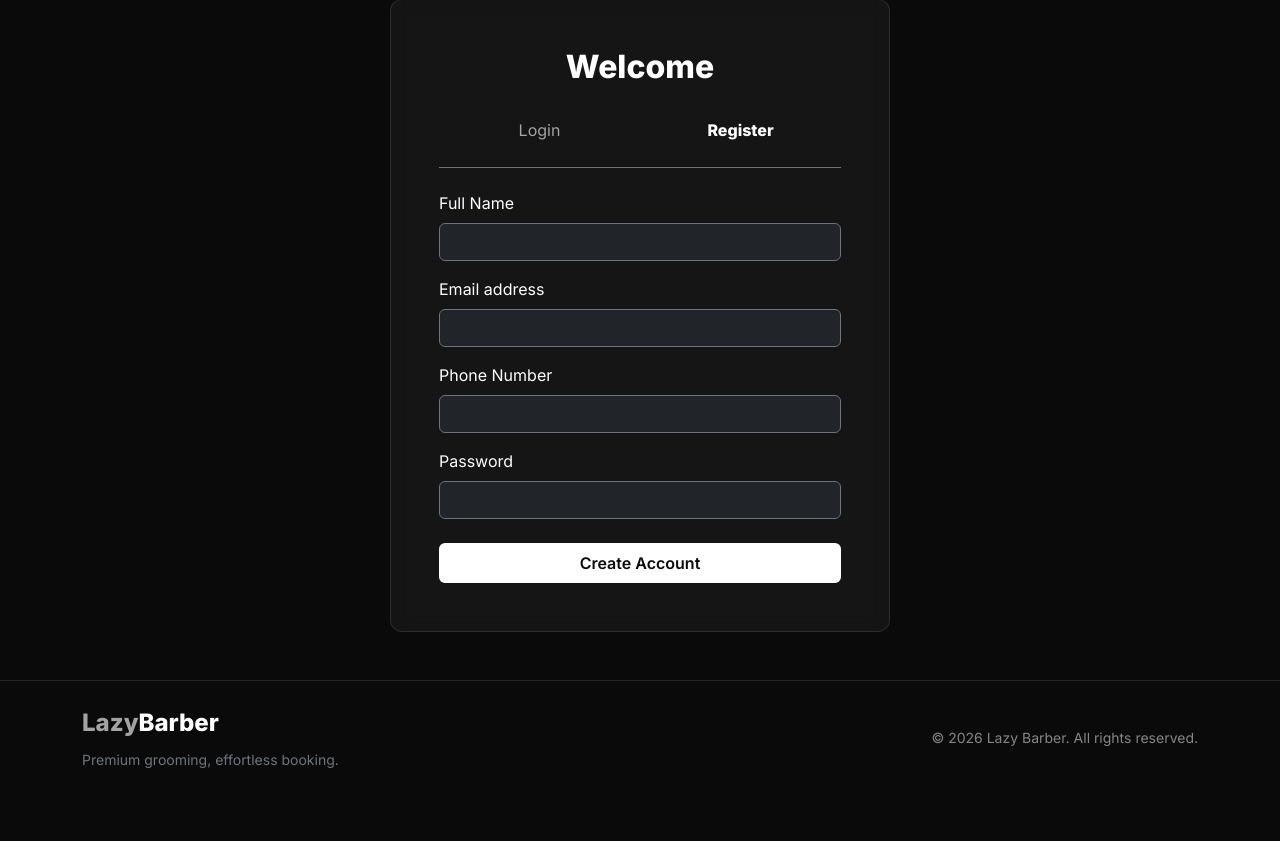
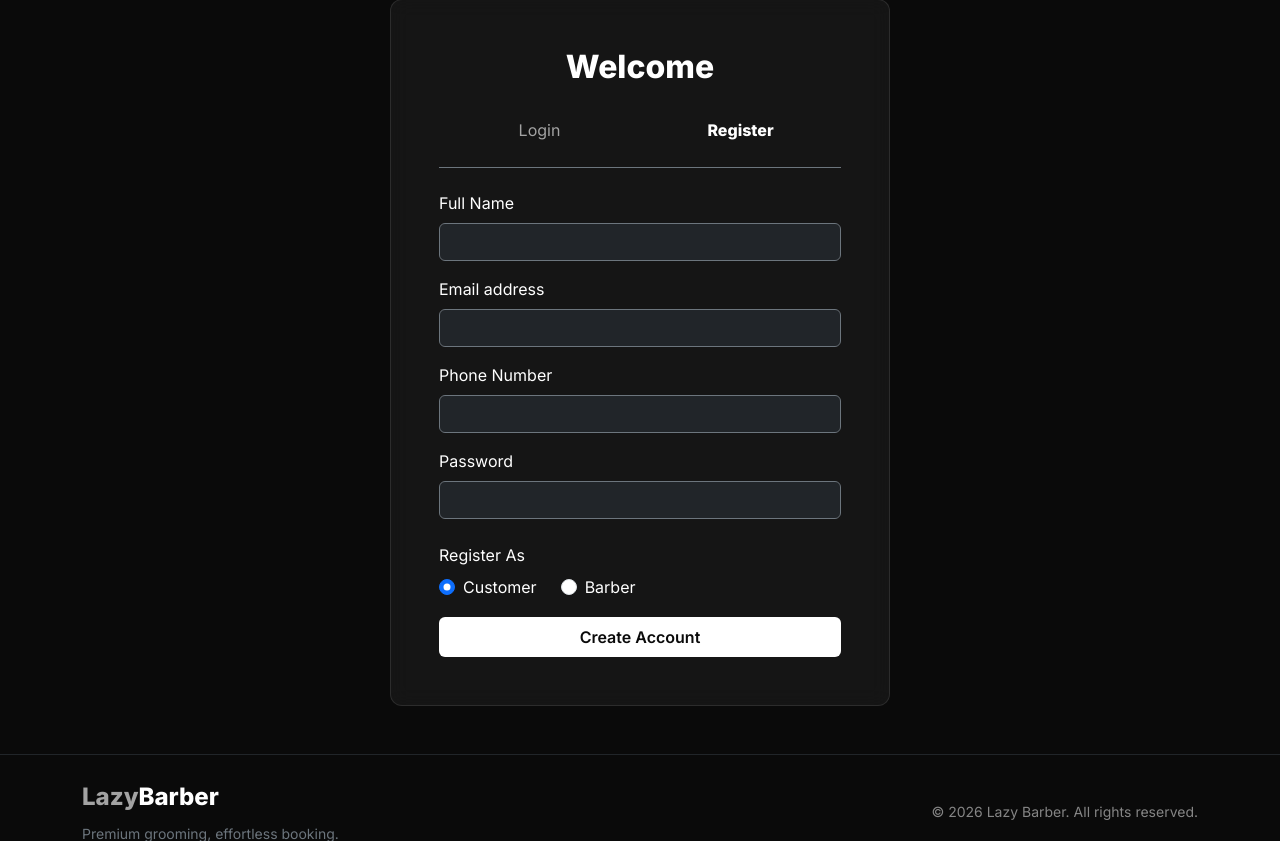
Before and after one commit to Pritam006/final_lazy_barber, a PHP site: page /login.php in a window 1280 px wide, after a click on "Register". Shown: the part 105-946 px from the top of the page. Before the commit the page ends 873 px from the top, so only its background shows below. Run offline with PHP 8.4, Linux system fonts and the light colour scheme; tables that the repository leaves empty or names only in its code hold one stand-in row (values such as "Sample post").

Commit message:
Added Shop Owner roles and registration logic

```diff
--- a/classes/Auth.php
+++ b/classes/Auth.php
@@ -9,7 +9,7 @@ class Auth {
         $this->pdo = $pdo;
     }
 
-    public function register($name, $email, $password, $phone, $role = 'customer') {
+    public function register($name, $email, $password, $phone, $role = 'customer', $shopid = null) {
         // Check if email exists
         $stmt = $this->pdo->prepare("SELECT userid FROM users WHERE email = ?");
         $stmt->execute([$email]);
@@ -19,8 +19,8 @@ class Auth {
 
         $hash = password_hash($password, PASSWORD_BCRYPT);
 
-        $stmt = $this->pdo->prepare("INSERT INTO users (name, email, password_hash, phone, role) VALUES (?, ?, ?, ?, ?)");
-        if ($stmt->execute([$name, $email, $hash, $phone, $role])) {
+        $stmt = $this->pdo->prepare("INSERT INTO users (name, email, password_hash, phone, role, shopid) VALUES (?, ?, ?, ?, ?, ?)");
+        if ($stmt->execute([$name, $email, $hash, $phone, $role, $shopid])) {
             return ['success' => true, 'message' => 'Registration successful. Please login.'];
         }
         return ['success' => false, 'message' => 'Registration failed. Please try again.'];
@@ -39,6 +39,7 @@ class Auth {
             $_SESSION['userid'] = $user['userid'];
             $_SESSION['name'] = $user['name'];
             $_SESSION['role'] = $user['role'];
+            $_SESSION['is_shopowner'] = $user['is_shopowner'];
             $_SESSION['last_activity'] = time(); // For 30-min timeout
 
             return ['success' => true, 'user' => $user];
--- a/login.php
+++ b/login.php
@@ -13,8 +13,10 @@ if ($_SERVER['REQUEST_METHOD'] == 'POST') {
         $email = $_POST['email'] ?? '';
         $phone = $_POST['phone'] ?? '';
         $password = $_POST['password'] ?? '';
+        $role = $_POST['role'] ?? 'customer';
+        $shopid = ($role === 'barber' && !empty($_POST['shopid'])) ? $_POST['shopid'] : null;
 
-        $res = $auth->register($name, $email, $password, $phone);
+        $res = $auth->register($name, $email, $password, $phone, $role, $shopid);
         if ($res['success']) {
             $success = $res['message'];
         } else {
@@ -44,6 +46,10 @@ if ($_SERVER['REQUEST_METHOD'] == 'POST') {
         }
     }
 }
+
+// Fetch all shops for barber registration
+$shopsStmt = $pdo->query("SELECT shopid, name FROM SHOPS ORDER BY name ASC");
+$all_shops = $shopsStmt->fetchAll();
 
 // Check if we should show register tab by default
 $is_register = isset($_GET['action']) && $_GET['action'] == 'register';
@@ -115,6 +121,28 @@ include 'includes/header.php';
                         <label class="form-label text-light-grey">Password</label>
                         <input type="password" name="password" class="form-control bg-dark text-white border-secondary" required>
                     </div>
+                    <div class="mb-3">
+                        <label class="form-label text-light-grey">Register As</label>
+                        <div class="d-flex">
+                            <div class="form-check me-4">
+                                <input class="form-check-input" type="radio" name="role" id="roleCustomer" value="customer" checked onchange="toggleShopDropdown()">
+                                <label class="form-check-label text-white" for="roleCustomer">Customer</label>
+                            </div>
+                            <div class="form-check">
+                                <input class="form-check-input" type="radio" name="role" id="roleBarber" value="barber" onchange="toggleShopDropdown()">
+                                <label class="form-check-label text-white" for="roleBarber">Barber</label>
+                            </div>
+                        </div>
+                    </div>
+                    <div class="mb-4" id="shopSelectDiv" style="display: none;">
+                        <label class="form-label text-light-grey">Select Your Shop</label>
+                        <select name="shopid" class="form-select bg-dark text-white border-secondary">
+                            <option value="">-- Choose a Shop --</option>
+                            <?php foreach($all_shops as $s): ?>
+                                <option value="<?php echo $s['shopid']; ?>"><?php echo htmlspecialchars($s['name']); ?></option>
+                            <?php endforeach; ?>
+                        </select>
+                    </div>
                     <button type="submit" class="btn btn-primary-custom w-100 py-2">Create Account</button>
                 </form>
             </div>
@@ -134,6 +162,18 @@ include 'includes/header.php';
             e.target.classList.remove('text-grey');
         });
     });
+
+    function toggleShopDropdown() {
+        var role = document.querySelector('input[name="role"]:checked').value;
+        var shopDiv = document.getElementById('shopSelectDiv');
+        if (role === 'barber') {
+            shopDiv.style.display = 'block';
+            shopDiv.querySelector('select').required = true;
+        } else {
+            shopDiv.style.display = 'none';
+            shopDiv.querySelector('select').required = false;
+        }
+    }
 </script>
 
 <?php include 'includes/footer.php'; ?>
```
Also changed, not shown: barber_dashboard.php (+15 -2 lines), update_shopowners.php (added, +46 -0 lines).
